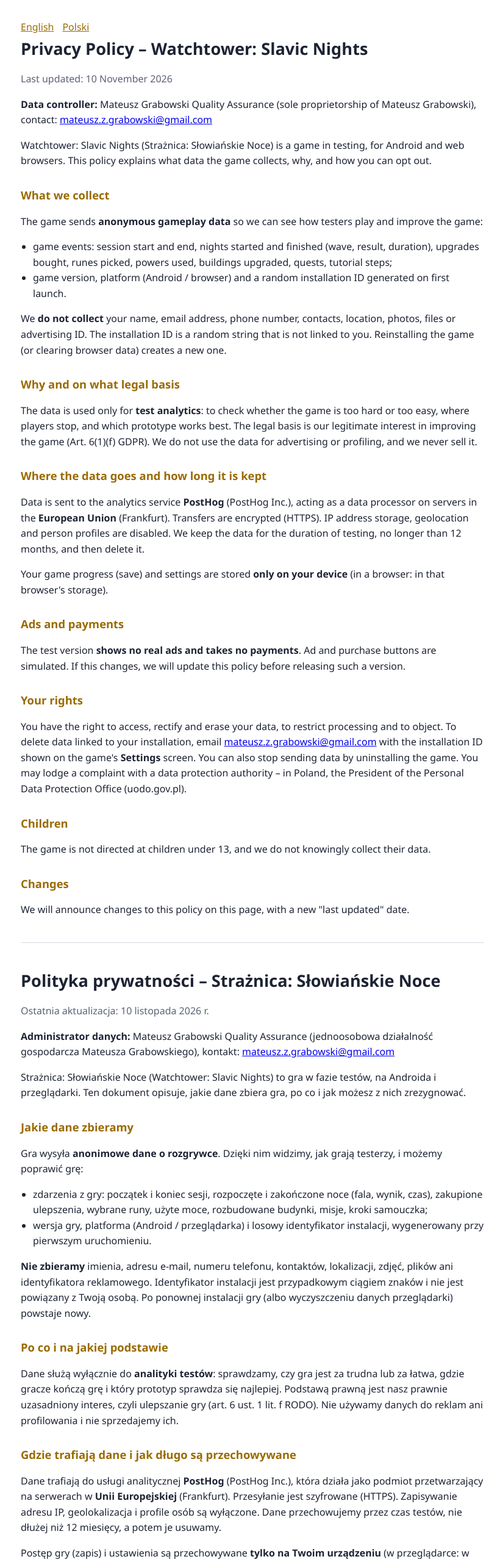
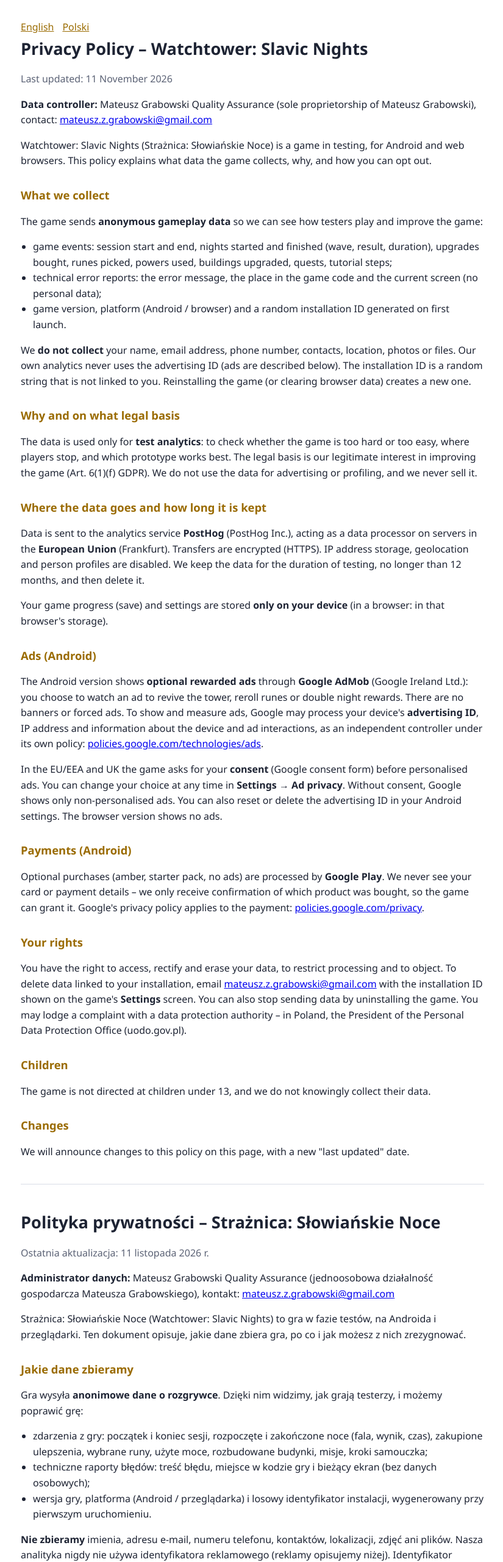
Before and after one commit to astor4ever/watchtower-slavic-nights, a plain HTML site: page privacy/index.html in a window 1280 px wide. Shown: the top 2561 px of the page at 61% size, without its empty margins (226-1051 px from the left). Drawn offline with Linux system fonts and the light colour scheme.

Commit message:
Site 0.8.0: privacy policy (ads, payments), web build

```diff
--- a/privacy/index.html
+++ b/privacy/index.html
@@ -23,7 +23,7 @@
 
 <section id="en">
 <h1>Privacy Policy – Watchtower: Slavic Nights</h1>
-<p class="muted">Last updated: 10 November 2026</p>
+<p class="muted">Last updated: 11 November 2026</p>
 <p><b>Data controller:</b> Mateusz Grabowski Quality Assurance (sole proprietorship of Mateusz Grabowski), contact: <a href="mailto:mateusz.z.grabowski@gmail.com">mateusz.z.grabowski@gmail.com</a></p>
 <p>Watchtower: Slavic Nights (Strażnica: Słowiańskie Noce) is a game in testing, for Android and web browsers. This policy explains what data the game collects, why, and how you can opt out.</p>
 
@@ -31,9 +31,10 @@
 <p>The game sends <b>anonymous gameplay data</b> so we can see how testers play and improve the game:</p>
 <ul>
   <li>game events: session start and end, nights started and finished (wave, result, duration), upgrades bought, runes picked, powers used, buildings upgraded, quests, tutorial steps;</li>
+  <li>technical error reports: the error message, the place in the game code and the current screen (no personal data);</li>
   <li>game version, platform (Android / browser) and a random installation ID generated on first launch.</li>
 </ul>
-<p>We <b>do not collect</b> your name, email address, phone number, contacts, location, photos, files or advertising ID. The installation ID is a random string that is not linked to you. Reinstalling the game (or clearing browser data) creates a new one.</p>
+<p>We <b>do not collect</b> your name, email address, phone number, contacts, location, photos or files. Our own analytics never uses the advertising ID (ads are described below). The installation ID is a random string that is not linked to you. Reinstalling the game (or clearing browser data) creates a new one.</p>
 
 <h2>Why and on what legal basis</h2>
 <p>The data is used only for <b>test analytics</b>: to check whether the game is too hard or too easy, where players stop, and which prototype works best. The legal basis is our legitimate interest in improving the game (Art. 6(1)(f) GDPR). We do not use the data for advertising or profiling, and we never sell it.</p>
@@ -42,8 +43,11 @@
 <p>Data is sent to the analytics service <b>PostHog</b> (PostHog Inc.), acting as a data processor on servers in the <b>European Union</b> (Frankfurt). Transfers are encrypted (HTTPS). IP address storage, geolocation and person profiles are disabled. We keep the data for the duration of testing, no longer than 12 months, and then delete it.</p>
 <p>Your game progress (save) and settings are stored <b>only on your device</b> (in a browser: in that browser's storage).</p>
 
-<h2>Ads and payments</h2>
-<p>The test version <b>shows no real ads and takes no payments</b>. Ad and purchase buttons are simulated. If this changes, we will update this policy before releasing such a version.</p>
+<h2>Ads (Android)</h2>
+<p>The Android version shows <b>optional rewarded ads</b> through <b>Google AdMob</b> (Google Ireland Ltd.): you choose to watch an ad to revive the tower, reroll runes or double night rewards. There are no banners or forced ads. To show and measure ads, Google may process your device's <b>advertising ID</b>, IP address and information about the device and ad interactions, as an independent controller under its own policy: <a href="https://policies.google.com/technologies/ads">policies.google.com/technologies/ads</a>.</p>
+<p>In the EU/EEA and UK the game asks for your <b>consent</b> (Google consent form) before personalised ads. You can change your choice at any time in <b>Settings → Ad privacy</b>. Without consent, Google shows only non-personalised ads. You can also reset or delete the advertising ID in your Android settings. The browser version shows no ads.</p>
+<h2>Payments (Android)</h2>
+<p>Optional purchases (amber, starter pack, no ads) are processed by <b>Google Play</b>. We never see your card or payment details – we only receive confirmation of which product was bought, so the game can grant it. Google's privacy policy applies to the payment: <a href="https://policies.google.com/privacy">policies.google.com/privacy</a>.</p>
 
 <h2>Your rights</h2>
 <p>You have the right to access, rectify and erase your data, to restrict processing and to object. To delete data linked to your installation, email <a href="mailto:mateusz.z.grabowski@gmail.com">mateusz.z.grabowski@gmail.com</a> with the installation ID shown on the game's <b>Settings</b> screen. You can also stop sending data by uninstalling the game. You may lodge a complaint with a data protection authority – in Poland, the President of the Personal Data Protection Office (uodo.gov.pl).</p>
@@ -59,7 +63,7 @@
 
 <section id="pl" lang="pl">
 <h1>Polityka prywatności – Strażnica: Słowiańskie Noce</h1>
-<p class="muted">Ostatnia aktualizacja: 10 listopada 2026 r.</p>
+<p class="muted">Ostatnia aktualizacja: 11 listopada 2026 r.</p>
 <p><b>Administrator danych:</b> Mateusz Grabowski Quality Assurance (jednoosobowa działalność gospodarcza Mateusza Grabowskiego), kontakt: <a href="mailto:mateusz.z.grabowski@gmail.com">mateusz.z.grabowski@gmail.com</a></p>
 <p>Strażnica: Słowiańskie Noce (Watchtower: Slavic Nights) to gra w fazie testów, na Androida i przeglądarki. Ten dokument opisuje, jakie dane zbiera gra, po co i jak możesz z nich zrezygnować.</p>
 
@@ -67,9 +71,10 @@
 <p>Gra wysyła <b>anonimowe dane o rozgrywce</b>. Dzięki nim widzimy, jak grają testerzy, i możemy poprawić grę:</p>
 <ul>
   <li>zdarzenia z gry: początek i koniec sesji, rozpoczęte i zakończone noce (fala, wynik, czas), zakupione ulepszenia, wybrane runy, użyte moce, rozbudowane budynki, misje, kroki samouczka;</li>
+  <li>techniczne raporty błędów: treść błędu, miejsce w kodzie gry i bieżący ekran (bez danych osobowych);</li>
   <li>wersja gry, platforma (Android / przeglądarka) i losowy identyfikator instalacji, wygenerowany przy pierwszym uruchomieniu.</li>
 </ul>
-<p><b>Nie zbieramy</b> imienia, adresu e-mail, numeru telefonu, kontaktów, lokalizacji, zdjęć, plików ani identyfikatora reklamowego. Identyfikator instalacji jest przypadkowym ciągiem znaków i nie jest powiązany z Twoją osobą. Po ponownej instalacji gry (albo wyczyszczeniu danych przeglądarki) powstaje nowy.</p>
+<p><b>Nie zbieramy</b> imienia, adresu e-mail, numeru telefonu, kontaktów, lokalizacji, zdjęć ani plików. Nasza analityka nigdy nie używa identyfikatora reklamowego (reklamy opisujemy niżej). Identyfikator instalacji jest przypadkowym ciągiem znaków i nie jest powiązany z Twoją osobą. Po ponownej instalacji gry (albo wyczyszczeniu danych przeglądarki) powstaje nowy.</p>
 
 <h2>Po co i na jakiej podstawie</h2>
 <p>Dane służą wyłącznie do <b>analityki testów</b>: sprawdzamy, czy gra jest za trudna lub za łatwa, gdzie gracze kończą grę i który prototyp sprawdza się najlepiej. Podstawą prawną jest nasz prawnie uzasadniony interes, czyli ulepszanie gry (art. 6 ust. 1 lit. f RODO). Nie używamy danych do reklam ani profilowania i nie sprzedajemy ich.</p>
@@ -78,8 +83,11 @@
 <p>Dane trafiają do usługi analitycznej <b>PostHog</b> (PostHog Inc.), która działa jako podmiot przetwarzający na serwerach w <b>Unii Europejskiej</b> (Frankfurt). Przesyłanie jest szyfrowane (HTTPS). Zapisywanie adresu IP, geolokalizacja i profile osób są wyłączone. Dane przechowujemy przez czas testów, nie dłużej niż 12 miesięcy, a potem je usuwamy.</p>
 <p>Postęp gry (zapis) i ustawienia są przechowywane <b>tylko na Twoim urządzeniu</b> (w przeglądarce: w pamięci tej przeglądarki).</p>
 
-<h2>Reklamy i płatności</h2>
-<p>Wersja testowa <b>nie wyświetla prawdziwych reklam i nie pobiera opłat</b>. Przyciski reklam i zakupów są symulowane. Jeśli to się zmieni, zaktualizujemy tę politykę przed udostępnieniem takiej wersji.</p>
+<h2>Reklamy (Android)</h2>
+<p>Wersja na Androida pokazuje <b>dobrowolne reklamy z nagrodą</b> przez <b>Google AdMob</b> (Google Ireland Ltd.): sam decydujesz, czy obejrzeć reklamę, żeby wskrzesić strażnicę, wylosować runy od nowa albo podwoić nagrody za noc. Nie ma banerów ani reklam wymuszonych. Aby wyświetlać i mierzyć reklamy, Google może przetwarzać <b>identyfikator reklamowy</b> urządzenia, adres IP oraz informacje o urządzeniu i interakcjach z reklamami – jako niezależny administrator, na zasadach opisanych tutaj: <a href="https://policies.google.com/technologies/ads">policies.google.com/technologies/ads</a>.</p>
+<p>W UE/EOG i Wielkiej Brytanii gra prosi o <b>zgodę</b> (formularz zgody Google) przed reklamami spersonalizowanymi. Decyzję możesz w każdej chwili zmienić w <b>Ustawienia → Prywatność reklam</b>. Bez zgody Google pokazuje tylko reklamy niespersonalizowane. Identyfikator reklamowy możesz też zresetować albo usunąć w ustawieniach Androida. Wersja w przeglądarce nie wyświetla reklam.</p>
+<h2>Płatności (Android)</h2>
+<p>Dobrowolne zakupy (bursztyn, pakiet startowy, brak reklam) obsługuje <b>Google Play</b>. Nie widzimy danych karty ani płatności – dostajemy tylko potwierdzenie, który produkt został kupiony, żeby gra mogła go przyznać. Płatność podlega polityce prywatności Google: <a href="https://policies.google.com/privacy">policies.google.com/privacy</a>.</p>
 
 <h2>Twoje prawa</h2>
 <p>Masz prawo dostępu do danych, ich sprostowania, usunięcia, ograniczenia przetwarzania i wniesienia sprzeciwu. Aby usunąć dane powiązane z Twoją instalacją, napisz na <a href="mailto:mateusz.z.grabowski@gmail.com">mateusz.z.grabowski@gmail.com</a> i podaj identyfikator instalacji z ekranu <b>Ustawienia</b> w grze. Możesz też przestać przekazywać dane, odinstalowując grę. Masz prawo wnieść skargę do Prezesa Urzędu Ochrony Danych Osobowych (uodo.gov.pl).</p>
```
Also changed, not shown: play/index.html (+1 -1 lines), 2 other files.
